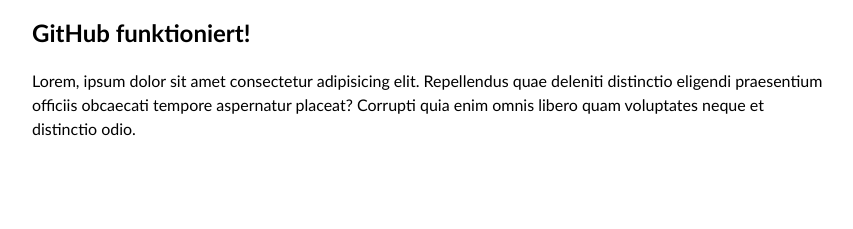
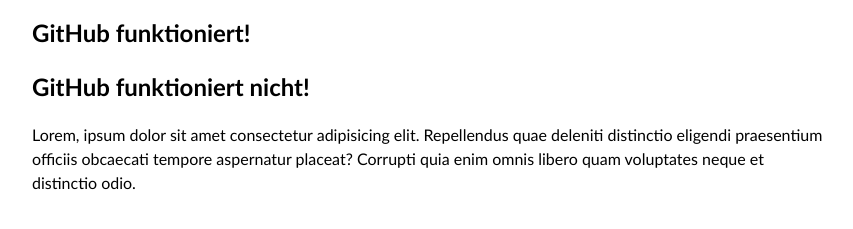
Before and after one commit to DaniloHorn/M152-uifz2126-006, a plain HTML site: page index.html in a window 1280 px wide. Shown: the part 91-320 px from the top of the page, without its empty margins (208-1061 px from the left). Drawn offline with Linux system fonts and the light colour scheme; a script that the page names is missing.

Commit message:
anpassung HTML

```diff
--- a/index.html
+++ b/index.html
@@ -17,6 +17,9 @@
     <h2>
         GitHub funktioniert!
     </h2>
+    <h2>
+        GitHub funktioniert nicht!
+    </h2>
     <p>Lorem, ipsum dolor sit amet consectetur adipisicing elit. Repellendus quae deleniti distinctio eligendi praesentium officiis obcaecati tempore aspernatur placeat? Corrupti quia enim omnis libero quam voluptates neque et distinctio odio.</p>
 </main>
 
```
